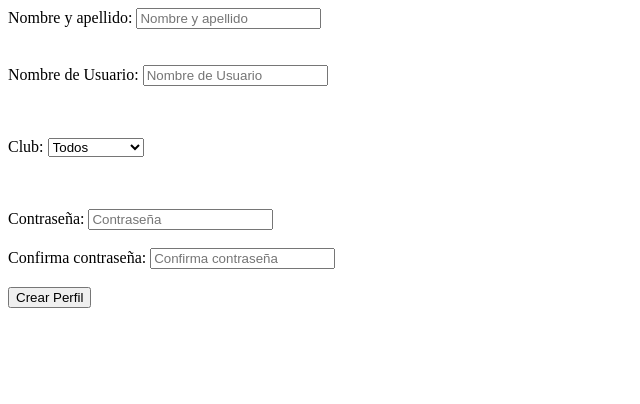
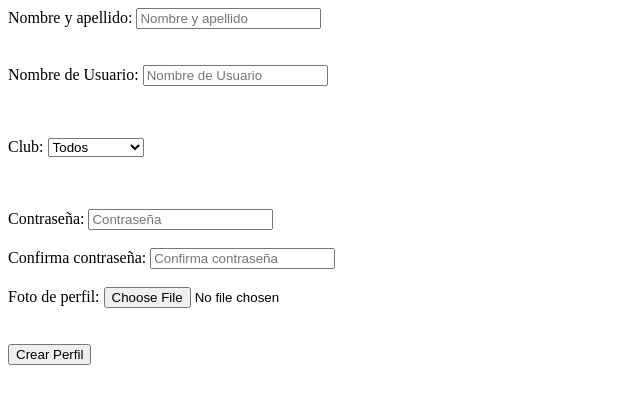
Before and after one commit to VictMan/ProyectoFIinal, a PHP site: page /register_user.php in a window 1280 px wide. Shown: the top 404 px of the page, without its empty margins (0-640 px from the left). Run offline with PHP 8.4, Linux system fonts and the light colour scheme; tables that the repository leaves empty or names only in its code hold one stand-in row (values such as "Sample post").

Commit message:
añadida foto perfil al usuario

```diff
--- a/src/Views/register_user.php
+++ b/src/Views/register_user.php
@@ -1,5 +1,5 @@
 <!DOCTYPE html>
-<html lang="en">
+<html lang="es">
 
 <head>
     <meta charset="UTF-8">
@@ -8,7 +8,7 @@
     <script src="../instruments/jquery-3.7.1.min.js"></script>
     <script src="../instruments/funciones.js"></script>
     <?php
-    include_once ('../../Database/conexion.php');
+    include_once('../../Database/conexion.php');
     include_once('../instruments/funcionesPHP.php');
 
     $nombre = isset($_POST['nombre']) ? $_POST['nombre'] : '';
@@ -18,6 +18,7 @@
     $nombreErr = '';
     $userNameErr = '';
     $clubErr = '';
+
     function dibuja_select($nomSel, $tabla, $campo)
     {
         $html = "<select name='$nomSel'>\n";
@@ -63,7 +64,27 @@
 
         if (empty(trim($nombreErr)) && empty(trim($userNameErr)) && empty(trim($clubErr))) {
             $conexion = conectarBD();
-            $sql = "INSERT INTO socio(Nombre, Usuario, Contraseña, `Cuota Pagada`, `Último pago`, `Próximo pago`, Club) VALUES('$nombre','$userName','$contraseña', 'false', '','', '$club')";
+
+            // Manejo del archivo subido
+            $foto = '';
+            if (isset($_FILES['Foto']) && $_FILES['Foto']['error'] === UPLOAD_ERR_OK) {
+                $fileType = mime_content_type($_FILES['Foto']['tmp_name']);
+                if (in_array($fileType, ['image/jpeg', 'image/png', 'image/gif'])) {
+                    $Foto = basename($_FILES['Foto']['name']);
+                    $uploadDir = '../../public/img/';
+                    $uploadFile = $uploadDir . $foto;
+
+                    if (!move_uploaded_file($_FILES['Foto']['tmp_name'], $uploadFile)) {
+                        echo "Error al subir la foto de perfil.";
+                        exit();
+                    }
+                } else {
+                    echo "Solo se permiten archivos JPG, PNG y GIF.";
+                    exit();
+                }
+            }
+
+            $sql = "INSERT INTO socio(Nombre, Usuario, Contraseña, `Cuota Pagada`, `Último pago`, `Próximo pago`, Club, `Foto`) VALUES('$nombre','$userName','$contraseña', 'false', '','', '$club', '$foto')";
             if ($conexion->query($sql) === true) {
                 header('Location:./login.php');
                 echo "Registro insertado correctamente.";
@@ -80,16 +101,29 @@
                 var contraseña = $('#contraseña').val();
                 var contraseña2 = $('#contraseña2').val();
                 var errorContainer = $('#error-container');
+                var fileInput = $('#fotoPerfil')[0];
+                var file = fileInput.files[0];
+                var fileErrorContainer = $('#file-error-container');
 
                 e.preventDefault();
+
+                if (file) {
+                    var fileType = file.type;
+                    var validImageTypes = ['image/jpeg', 'image/png', 'image/gif'];
+                    if ($.inArray(fileType, validImageTypes) < 0) {
+                        fileErrorContainer.text('Solo se permiten archivos JPG, PNG y GIF.').show();
+                        return;
+                    } else {
+                        fileErrorContainer.text('').hide();
+                    }
+                }
 
                 if (validatePassword(contraseña, contraseña2, errorContainer)) $('#nuevoUsuario').submit();
             });
         });
-
     </script>
 
-    <form  id="nuevoUsuario" action="<?php echo $_SERVER['PHP_SELF'] ?>" method="POST">
+    <form id="nuevoUsuario" action="<?php echo $_SERVER['PHP_SELF'] ?>" method="POST" enctype="multipart/form-data">
         <label>Nombre y apellido:</label>
         <input type="text" id="nombre" name="nombre" placeholder="Nombre y apellido" value="<?php echo $nombre ?>">
         <br>
@@ -116,7 +150,12 @@
         <span id='error-container' class='error'></span>
         <br><br>
 
-        <input type="submit" name="crearUsuario" id="crearUsuario" value="Crear Perfil" >
+        <label>Foto de perfil:</label>
+        <input type="file" id="fotoPerfil" name="fotoPerfil"><br>
+        <span id='file-error-container' class='error'></span>
+        <br><br>
+
+        <input type="submit" name="crearUsuario" id="crearUsuario" value="Crear Perfil">
         <br>
     </form>
 </body>
```
Also changed, not shown: src/Views/user_view.php (+16 -3 lines), Database/imagesPerfil/logoFullMakina.jpg (added), Database/imagesPerfil/logoFullMakina2.jpg (added), Database/imagesPerfil/perfilGeneric.jpg (added), public/img/LogoApp.jpg (added).
